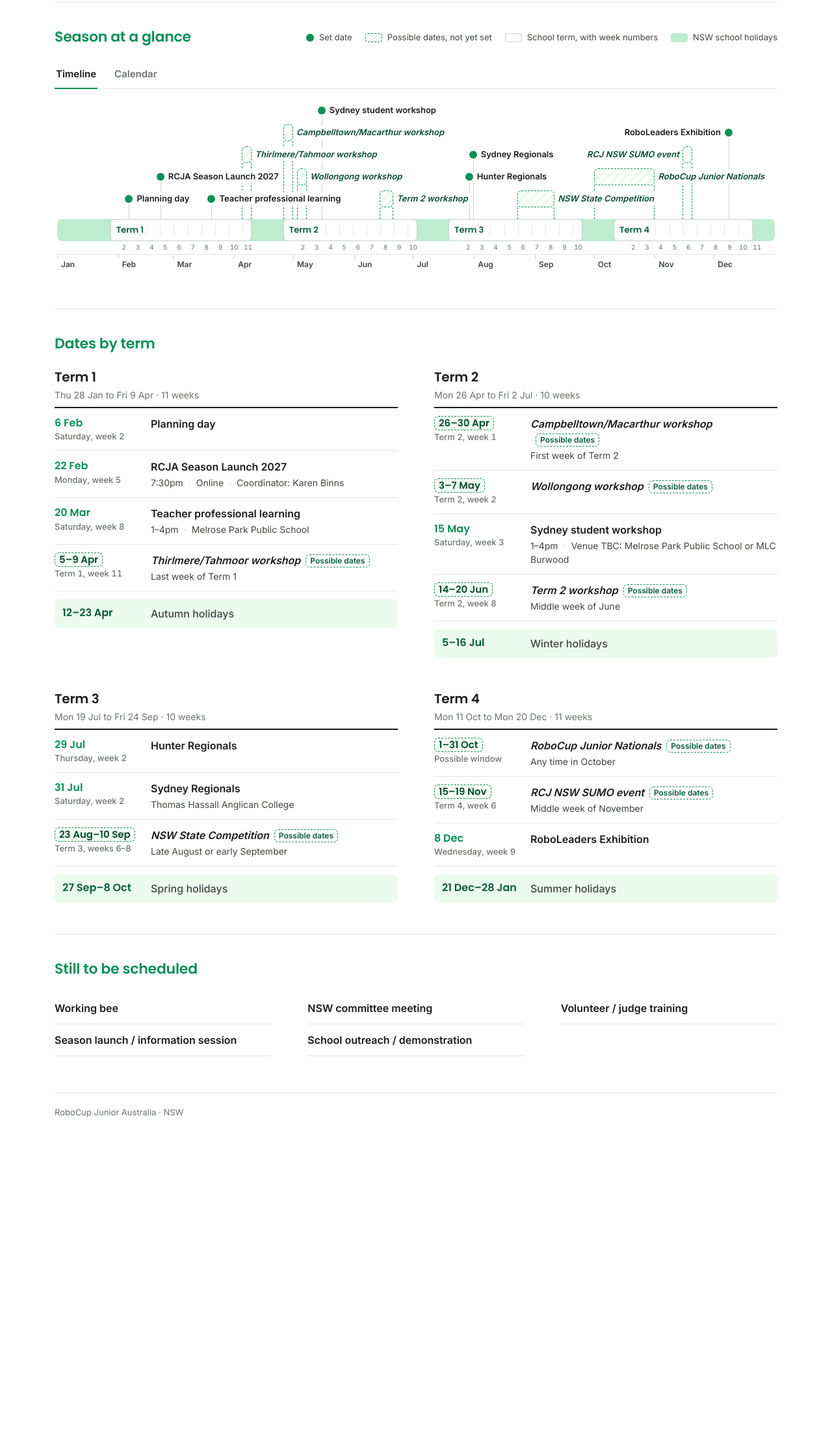
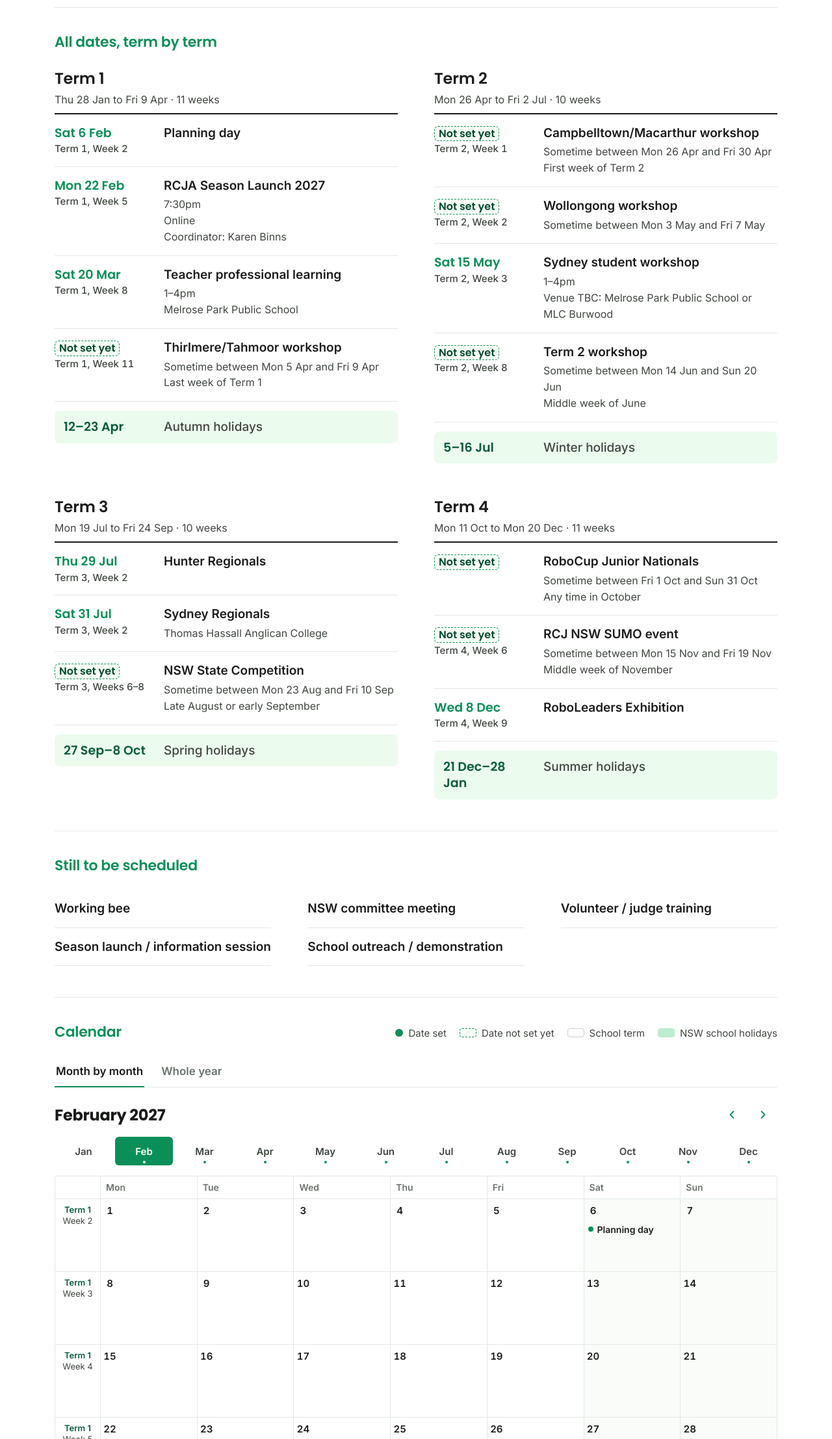
Before and after one commit to talkingj/rcj-2027-dates, a plain HTML site: page index.html in a window 1280 px wide. Shown: the part 369-2583 px from the top of the page at 65% size. Before the commit the page ends 2146 px from the top, so only its background shows below. Drawn offline with Linux system fonts and the light colour scheme.

Commit message:
Put the term-by-term list first, larger text, plainer wording, calendar opens month by month
Co-Authored-By: Claude Opus 5.5 <noreply@anthropic.com>

```diff
--- a/index.html
+++ b/index.html
@@ -21,7 +21,7 @@
 }
 *{box-sizing:border-box;margin:0;padding:0}
 html{background:var(--white)}
-body{background:var(--white);color:var(--charcoal);font-family:var(--font-body);font-size:16px;line-height:1.5;-webkit-font-smoothing:antialiased}
+body{background:var(--white);color:var(--charcoal);font-family:var(--font-body);font-size:18px;line-height:1.55;-webkit-font-smoothing:antialiased}
 h1,h2,h3{font-family:var(--font-display);letter-spacing:-.01em;text-wrap:balance}
 button{font:inherit;color:inherit}
 :focus-visible{outline:2px solid var(--green-700);outline-offset:2px;border-radius:4px}
@@ -35,7 +35,7 @@ button{font:inherit;color:inherit}
 .logo{height:56px;width:auto;display:block;margin-bottom:28px}
 .org{font-weight:600;font-size:17px;color:var(--green-700)}
 h1{font-size:clamp(36px,6.4vw,64px);line-height:1.05;font-weight:800;margin-top:4px}
-.sub{color:var(--gray-700);margin-top:12px}
+.sub{color:var(--gray-700);margin-top:12px;font-size:20px}
 
 .next{background:var(--green-100);border-radius:20px;padding:24px 28px}
 .next-label{font-weight:600;font-size:14px;color:var(--green-800);display:flex;justify-content:space-between;gap:12px}
@@ -51,7 +51,7 @@ section.block + section.block{margin-top:48px}
 h2{font-size:22px;font-weight:600;color:var(--green-700)}
 
 /* Legend */
-.key{display:flex;flex-wrap:wrap;gap:8px 20px;font-size:13px;color:var(--gray-700)}
+.key{display:flex;flex-wrap:wrap;gap:8px 20px;font-size:15px;color:var(--gray-700)}
 .key span{display:inline-flex;align-items:center;gap:8px}
 .sw{display:inline-block;flex:none}
 .sw.ev{width:12px;height:12px;border-radius:999px;background:var(--green-700)}
@@ -70,7 +70,6 @@ h2{font-size:22px;font-weight:600;color:var(--green-700)}
 .it.ev{width:12px}
 .it.ev::before{content:"";width:12px;height:12px;border-radius:999px;background:var(--green-700);box-shadow:0 0 0 3px var(--white)}
 .it.pos{border-radius:6px;background:var(--hatch);border:1.5px dashed var(--green-700);color:var(--green-900)}
-.it.pos .lab{font-style:italic}
 .it:hover .lab{text-decoration:underline;text-underline-offset:3px}
 .stem{position:absolute;width:0;border-left:1px solid var(--gray-300)}
 .stem.pos{border-left-style:dashed;border-left-color:var(--green-700)}
@@ -88,7 +87,7 @@ h2{font-size:22px;font-weight:600;color:var(--green-700)}
 
 /* View switch */
 .views{display:flex;gap:24px;border-bottom:1px solid var(--gray-200);margin-bottom:20px}
-.views button{border:0;background:none;min-height:44px;padding:0 2px;margin-bottom:-1px;font-weight:600;font-size:15px;color:var(--gray-500);border-bottom:2px solid transparent;cursor:pointer}
+.views button{border:0;background:none;min-height:48px;padding:0 2px;margin-bottom:-1px;font-weight:600;font-size:17px;color:var(--gray-500);border-bottom:2px solid transparent;cursor:pointer}
 .views button[aria-selected="true"]{color:var(--charcoal);border-bottom-color:var(--green-700)}
 .views button:hover{color:var(--charcoal)}
 
@@ -101,32 +100,32 @@ h2{font-size:22px;font-weight:600;color:var(--green-700)}
 .mv-nav button:disabled{color:var(--gray-300);cursor:default}
 .mv-nav svg{width:20px;height:20px;stroke:currentColor;fill:none;stroke-width:2.2;stroke-linecap:round;stroke-linejoin:round}
 .mv-strip{display:grid;grid-template-columns:repeat(12,minmax(0,1fr));gap:4px;margin:12px 0 16px}
-.mv-strip button{position:relative;border:0;background:none;border-radius:6px;min-height:36px;font-size:13px;font-weight:600;color:var(--gray-700);cursor:pointer}
+.mv-strip button{position:relative;border:0;background:none;border-radius:6px;min-height:44px;font-size:15px;font-weight:600;color:var(--gray-700);cursor:pointer}
 .mv-strip button:hover{background:var(--green-100)}
 .mv-strip button[aria-current="true"]{background:var(--green-700);color:var(--white)}
 .mv-strip button.has::after{content:"";position:absolute;left:50%;bottom:3px;width:4px;height:4px;margin-left:-2px;border-radius:999px;background:var(--green-700)}
 .mv-strip button.has[aria-current="true"]::after{background:var(--white)}
 @media (max-width:640px){.mv-strip{grid-template-columns:repeat(6,minmax(0,1fr))}}
 .mv{border-top:1px solid var(--gray-200);border-left:1px solid var(--gray-200)}
-.mv-row{display:grid;grid-template-columns:52px minmax(0,1fr)}
+.mv-row{display:grid;grid-template-columns:70px minmax(0,1fr)}
 .mv-days{position:relative;display:grid;grid-template-columns:repeat(7,minmax(0,1fr))}
-.mv-dow > div:first-child,.mv-dow .mv-days > div{font-size:12px;font-weight:600;color:var(--gray-500);padding:6px 8px;border-right:1px solid var(--gray-200);border-bottom:1px solid var(--gray-200)}
-.mv-wk{border-right:1px solid var(--gray-200);border-bottom:1px solid var(--gray-200);padding:8px 4px;font-size:11px;line-height:1.3;color:var(--gray-500);text-align:center}
-.mv-wk b{display:block;font-size:12px;color:var(--green-800)}
+.mv-dow > div:first-child,.mv-dow .mv-days > div{font-size:14px;font-weight:600;color:var(--gray-500);padding:6px 8px;border-right:1px solid var(--gray-200);border-bottom:1px solid var(--gray-200)}
+.mv-wk{border-right:1px solid var(--gray-200);border-bottom:1px solid var(--gray-200);padding:8px 4px;font-size:13px;line-height:1.3;color:var(--gray-700);text-align:center}
+.mv-wk b{display:block;font-size:13px;color:var(--green-800)}
 .cell{min-height:112px;padding:6px 6px 8px;border-right:1px solid var(--gray-200);border-bottom:1px solid var(--gray-200);display:flex;flex-direction:column;gap:4px;min-width:0}
 .cell.out{background:var(--white)}
 .cell.out .num{color:var(--gray-300)}
 .cell.hol{background:var(--green-100)}
 .cell.we:not(.hol){background:#fafcfa}
-.num{position:absolute;top:6px;font-size:13px;font-weight:600;font-variant-numeric:tabular-nums;color:var(--charcoal);width:24px;height:24px;display:grid;place-items:center;border-radius:999px;margin-left:-4px}
+.num{position:absolute;top:6px;font-size:15px;font-weight:600;font-variant-numeric:tabular-nums;color:var(--charcoal);width:24px;height:24px;display:grid;place-items:center;border-radius:999px;margin-left:-4px}
 .cell.today .num{box-shadow:0 0 0 2px var(--charcoal)}
 .cell{position:relative}
-.hol-tag{font-size:11px;font-weight:500;color:var(--green-800);position:absolute;top:10px;right:6px}
-.chip{display:block;width:100%;text-align:left;border:0;background:none;padding:2px 0 2px 14px;position:relative;font-size:12px;font-weight:600;line-height:1.3;color:var(--charcoal);cursor:pointer}
+.hol-tag{font-size:12px;font-weight:500;color:var(--green-800);position:absolute;top:10px;right:6px}
+.chip{display:block;width:100%;text-align:left;border:0;background:none;padding:2px 0 2px 14px;position:relative;font-size:14px;font-weight:600;line-height:1.3;color:var(--charcoal);cursor:pointer}
 .chip::before{content:"";position:absolute;left:0;top:6px;width:8px;height:8px;border-radius:999px;background:var(--green-700)}
 .chip small{display:block;font-weight:500;color:var(--gray-700)}
 .chip:hover{text-decoration:underline;text-underline-offset:2px}
-.bar{position:absolute;height:22px;border:1.5px dashed var(--green-700);border-radius:5px;background:var(--hatch);font-size:12px;font-style:italic;font-weight:600;color:var(--green-900);padding:0 6px;white-space:nowrap;overflow:hidden;text-overflow:ellipsis;text-align:left;cursor:pointer;z-index:1;line-height:19px}
+.bar{position:absolute;height:24px;border:1.5px dashed var(--green-700);border-radius:5px;background:var(--hatch);font-size:13px;font-weight:600;color:var(--green-900);padding:0 6px;white-space:nowrap;overflow:hidden;text-overflow:ellipsis;text-align:left;cursor:pointer;z-index:1;line-height:21px}
 .bar.cl{border-left-style:none;border-top-left-radius:0;border-bottom-left-radius:0}
 .bar.cr{border-right-style:none;border-top-right-radius:0;border-bottom-right-radius:0}
 .mv-list{display:none;margin-top:16px}
@@ -147,23 +146,22 @@ h2{font-size:22px;font-weight:600;color:var(--green-700)}
 /* Terms */
 .terms{display:grid;grid-template-columns:repeat(2,minmax(0,1fr));gap:48px 56px}
 @media (max-width:860px){.terms{grid-template-columns:minmax(0,1fr)}}
-.term h3{font-size:20px;font-weight:600;color:var(--charcoal)}
-.term .range{font-size:14px;color:var(--gray-500);margin-top:2px;padding-bottom:8px;border-bottom:2px solid var(--charcoal)}
-.row{display:grid;grid-template-columns:132px minmax(0,1fr);gap:16px;padding:12px 0;border-bottom:1px solid var(--gray-200);transition:background-color .6s ease-out}
+.term h3{font-size:24px;font-weight:600;color:var(--charcoal)}
+.term .range{font-size:16px;color:var(--gray-700);margin-top:2px;padding-bottom:8px;border-bottom:2px solid var(--charcoal)}
+.row{display:grid;grid-template-columns:150px minmax(0,1fr);gap:18px;padding:16px 0;border-bottom:1px solid var(--gray-200);transition:background-color .6s ease-out}
 .row.flash{background:var(--green-100);transition:none}
-.d{font-family:var(--font-display);font-weight:600;color:var(--green-700);font-variant-numeric:tabular-nums;line-height:1.35}
-.d small{display:block;font-family:var(--font-body);font-weight:500;font-size:13px;color:var(--gray-500);margin-top:2px}
-.t{font-weight:600}
-.m{font-size:14px;color:var(--gray-700);margin-top:2px}
-.m span+span::before{content:"\00B7";margin:0 8px;color:var(--gray-300)}
+.d{font-size:19px;font-family:var(--font-display);font-weight:600;color:var(--green-700);font-variant-numeric:tabular-nums;line-height:1.35}
+.d small{display:block;font-family:var(--font-body);font-weight:500;font-size:15px;color:var(--gray-700);margin-top:2px}
+.t{font-weight:600;font-size:19px;line-height:1.35}
+.m{font-size:16px;color:var(--gray-700);margin-top:4px}
+.m span{display:block}
 .row.pos .d{color:var(--green-900)}
-.row.pos .d b{display:inline-block;font-weight:600;font-size:15px;white-space:nowrap;background:var(--hatch);border:1.5px dashed var(--green-700);border-radius:6px;padding:0 6px}
-.row.pos .t{font-style:italic}
-.tag{display:inline-block;white-space:nowrap;font-style:normal;font-size:12px;font-weight:600;color:var(--green-800);border:1.5px dashed var(--green-700);border-radius:6px;padding:0 6px;margin-left:8px;vertical-align:1px}
-.row.hol{background:var(--green-100);border-bottom:0;border-radius:8px;padding:10px 12px;margin-top:12px;grid-template-columns:120px minmax(0,1fr)}
+.row.pos .d b{display:inline-block;font-weight:600;font-size:16px;white-space:nowrap;background:var(--hatch);border:1.5px dashed var(--green-700);border-radius:6px;padding:0 6px}
+.tag{display:inline-block;white-space:nowrap;font-style:normal;font-size:14px;font-weight:600;color:var(--green-800);border:1.5px dashed var(--green-700);border-radius:6px;padding:0 6px;margin-left:8px;vertical-align:1px}
+.row.hol{background:var(--green-100);border-bottom:0;border-radius:8px;padding:12px 14px;margin-top:14px;grid-template-columns:136px minmax(0,1fr)}
 .row.hol .d{color:var(--green-800)}
 .row.hol .t{font-weight:500;color:var(--gray-700)}
-@media (max-width:420px){.row{grid-template-columns:112px minmax(0,1fr);gap:12px}.row.hol{grid-template-columns:100px minmax(0,1fr)}}
+@media (max-width:480px){.row{grid-template-columns:minmax(0,1fr);gap:4px}.row.hol{grid-template-columns:minmax(0,1fr)}}
 .tbc{display:grid;grid-template-columns:repeat(auto-fill,minmax(240px,1fr));gap:0 56px}
 .tbc .row{grid-template-columns:minmax(0,1fr)}
 .note{color:var(--gray-500);font-size:15px}
@@ -184,21 +182,31 @@ footer{margin-top:56px;padding-top:20px;border-top:1px solid var(--gray-200);fon
     <aside class="next" id="next" aria-label="Next date" hidden></aside>
   </header>
 
+  <section class="block" aria-labelledby="termTitle">
+    <div class="block-head"><h2 id="termTitle">All dates, term by term</h2></div>
+    <div class="terms" id="terms"><p class="note">Loading dates…</p></div>
+  </section>
+
+  <section class="block" id="tbcBlock" aria-labelledby="tbcTitle" hidden>
+    <div class="block-head"><h2 id="tbcTitle">Still to be scheduled</h2></div>
+    <div class="tbc" id="tbc"></div>
+  </section>
+
   <section class="block" aria-labelledby="tlTitle">
     <div class="block-head">
-      <h2 id="tlTitle">Season at a glance</h2>
+      <h2 id="tlTitle">Calendar</h2>
       <div class="key">
-        <span><i class="sw ev"></i>Set date</span>
-        <span><i class="sw pos"></i>Possible dates, not yet set</span>
-        <span><i class="sw term"></i>School term, with week numbers</span>
+        <span><i class="sw ev"></i>Date set</span>
+        <span><i class="sw pos"></i>Date not set yet</span>
+        <span><i class="sw term"></i>School term</span>
         <span><i class="sw hol"></i>NSW school holidays</span>
       </div>
     </div>
     <div class="views" role="tablist" aria-label="View">
-      <button type="button" role="tab" id="tabTl" aria-controls="tlView" aria-selected="true">Timeline</button>
-      <button type="button" role="tab" id="tabMv" aria-controls="mvView" aria-selected="false">Calendar</button>
+      <button type="button" role="tab" id="tabMv" aria-controls="mvView" aria-selected="true">Month by month</button>
+      <button type="button" role="tab" id="tabTl" aria-controls="tlView" aria-selected="false">Whole year</button>
     </div>
-    <div id="tlView" role="tabpanel" aria-labelledby="tabTl">
+    <div id="tlView" role="tabpanel" aria-labelledby="tabTl" hidden>
     <div class="tl-scroll" tabindex="0" aria-label="Season timeline, scrolls sideways">
       <div class="tl" id="tl">
         <div class="lanes" id="lanes"></div>
@@ -209,7 +217,7 @@ footer{margin-top:56px;padding-top:20px;border-top:1px solid var(--gray-200);fon
     </div>
     <p class="tl-hint">Scroll sideways to see the whole year.</p>
     </div>
-    <div id="mvView" role="tabpanel" aria-labelledby="tabMv" hidden>
+    <div id="mvView" role="tabpanel" aria-labelledby="tabMv">
       <div class="mv-head">
         <h3 id="mvTitle" aria-live="polite"></h3>
         <div class="mv-nav">
@@ -221,16 +229,6 @@ footer{margin-top:56px;padding-top:20px;border-top:1px solid var(--gray-200);fon
       <div class="mv" id="mvGrid"></div>
       <div class="mv-list" id="mvList"></div>
     </div>
-  </section>
-
-  <section class="block" aria-labelledby="termTitle">
-    <div class="block-head"><h2 id="termTitle">Dates by term</h2></div>
-    <div class="terms" id="terms"><p class="note">Loading dates…</p></div>
-  </section>
-
-  <section class="block" id="tbcBlock" aria-labelledby="tbcTitle" hidden>
-    <div class="block-head"><h2 id="tbcTitle">Still to be scheduled</h2></div>
-    <div class="tbc" id="tbc"></div>
   </section>
 
   <footer>RoboCup Junior Australia &middot; NSW</footer>
@@ -274,10 +272,10 @@ footer{margin-top:56px;padding-top:20px;border-top:1px solid var(--gray-200);fon
     const t = termOf(e.start);
     if (!t) return '';
     const w1 = weekIn(t, e.start);
-    if (e.start === lastDay(e)) return `${t.title}, week ${w1}`;
+    if (e.start === lastDay(e)) return `${t.title}, Week ${w1}`;
     if (termOf(lastDay(e)) !== t) return '';
     const w2 = weekIn(t, lastDay(e));
-    return w1 === w2 ? `${t.title}, week ${w1}` : `${t.title}, weeks ${w1}–${w2}`;
+    return w1 === w2 ? `${t.title}, Week ${w1}` : `${t.title}, Weeks ${w1}–${w2}`;
   }
 
   // ----- Next date card -----
@@ -302,7 +300,7 @@ footer{margin-top:56px;padding-top:20px;border-top:1px solid var(--gray-200);fon
   // ----- Timeline -----
   const measure = (() => {
     const c = document.createElement('canvas').getContext('2d');
-    return (t, italic) => { c.font = `${italic ? 'italic ' : ''}600 13px Inter, "Segoe UI", sans-serif`; return Math.ceil(c.measureText(t).width); };
+    return (t) => { c.font = `600 13px Inter, "Segoe UI", sans-serif`; return Math.ceil(c.measureText(t).width); };
   })();
 
   function renderTimeline() {
@@ -381,13 +379,15 @@ footer{margin-top:56px;padding-top:20px;border-top:1px solid var(--gray-200);fon
     const pos = e.kind === 'possible';
     const a = parse(e.start);
     const wl = weekLabel(e);
+    const b = parse(lastDay(e));
     const d = pos
-      ? `<b>${spanText(e)}</b><small>${wl || 'Possible window'}</small>`
-      : `${spanText(e)}<small>${DAYS[a.getDay()]}${wl ? ', week ' + weekIn(termOf(e.start), e.start) : ''}</small>`;
-    const meta = [e.time, e.place, e.coordinator && `Coordinator: ${e.coordinator}`, e.note].filter(Boolean).map(x => `<span>${esc(x)}</span>`).join('');
+      ? `<b>Not set yet</b><small>${wl || ''}</small>`
+      : `${DOW[a.getDay()]} ${spanText(e)}<small>${wl}</small>`;
+    const between = pos ? `Sometime between ${DOW[a.getDay()]} ${spanText({start: e.start})} and ${DOW[b.getDay()]} ${spanText({start: lastDay(e)})}` : '';
+    const meta = [between, e.time, e.place, e.coordinator && `Coordinator: ${e.coordinator}`, e.note].filter(Boolean).map(x => `<span>${esc(x)}</span>`).join('');
     return `<div class="row${pos ? ' pos' : ''}" ${ref ? 'data-ref' : 'data-id'}="${e.id}">
       <div class="d">${d}</div>
-      <div><p class="t">${esc(e.title)}${pos ? '<span class="tag">Possible dates</span>' : ''}</p>${meta ? `<p class="m">${meta}</p>` : ''}</div>
+      <div><p class="t">${esc(e.title)}</p>${meta ? `<p class="m">${meta}</p>` : ''}</div>
     </div>`;
   }
   const holRow = h => `<div class="row hol"><div class="d">${spanText(h)}</div><div><p class="t">${esc(h.title)}</p></div></div>`;
@@ -447,11 +447,11 @@ footer{margin-top:56px;padding-top:20px;border-top:1px solid var(--gray-200);fon
         laneEnd[lane] = c1;
         segs.push({e, c0, c1, lane, cl: e.start < wS, cr: lastDay(e) > wE});
       }
-      const pad = 34 + laneEnd.length * 26;
+      const pad = 36 + laneEnd.length * 28;
       // Term week label
       const tDay = days.find(d => termOf(iso(d)));
       const t = tDay && termOf(iso(tDay));
-      const wkLabel = t ? `<b>T${t.title.replace('Term ', '')}</b>Wk ${weekIn(t, iso(tDay))}` : '';
+      const wkLabel = t ? `<b>${t.title}</b>Week ${weekIn(t, iso(tDay))}` : '';
       let cells = '';
       for (const d of days) {
         const k = iso(d), wd = d.getDay();
@@ -465,7 +465,7 @@ footer{margin-top:56px;padding-top:20px;border-top:1px solid var(--gray-200);fon
         const holTag = hol && d.getMonth() === month && (k === hol.start || wd === 1 || d.getDate() === 1) ? `<span class="hol-tag">${esc(hol.title.replace(' holidays', ' hols'))}</span>` : '';
         cells += `<div class="${cls.join(' ')}" style="padding-top:${pad}px"><span class="num">${d.getDate()}</span>${holTag}${evs.map(e => `<button type="button" class="chip" data-go="${e.id}" title="${esc(e.title)}">${esc(e.title)}${e.time ? `<small>${esc(e.time)}</small>` : ''}</button>`).join('')}</div>`;
       }
-      const bars = segs.map(sg => `<button type="button" class="bar${sg.cl ? ' cl' : ''}${sg.cr ? ' cr' : ''}" data-go="${sg.e.id}" title="${esc(sg.e.title)}: possibly ${esc(spanText(sg.e))}" style="top:${32 + sg.lane * 26}px;left:calc(${sg.c0} * 100% / 7 + ${sg.cl ? 0 : 4}px);width:calc(${sg.c1 - sg.c0 + 1} * 100% / 7 - ${(sg.cl ? 0 : 4) + (sg.cr ? 0 : 4)}px)">${esc(sg.e.title)}</button>`).join('');
+      const bars = segs.map(sg => `<button type="button" class="bar${sg.cl ? ' cl' : ''}${sg.cr ? ' cr' : ''}" data-go="${sg.e.id}" title="${esc(sg.e.title)}: possibly ${esc(spanText(sg.e))}" style="top:${34 + sg.lane * 28}px;left:calc(${sg.c0} * 100% / 7 + ${sg.cl ? 0 : 4}px);width:calc(${sg.c1 - sg.c0 + 1} * 100% / 7 - ${(sg.cl ? 0 : 4) + (sg.cr ? 0 : 4)}px)">${esc(sg.e.title)}</button>`).join('');
       html += `<div class="mv-row"><div class="mv-wk">${wkLabel}</div><div class="mv-days">${cells}${bars}</div></div>`;
     }
     $('#mvGrid').innerHTML = html;
@@ -483,14 +483,14 @@ footer{margin-top:56px;padding-top:20px;border-top:1px solid var(--gray-200);fon
     $('#tabTl').setAttribute('aria-selected', String(!mv));
     $('#tabMv').setAttribute('aria-selected', String(mv));
     $('#tlView').hidden = mv; $('#mvView').hidden = !mv;
-    try { localStorage.setItem('rcj-view', v); } catch {}
+    try { localStorage.setItem('rcj-view2', v); } catch {}
     if (!mv && terms.length) renderTimeline();
   }
   $('#tabTl').onclick = () => setView('timeline');
   $('#tabMv').onclick = () => setView('calendar');
   document.querySelector('.views').addEventListener('keydown', ev => {
     if (ev.key !== 'ArrowLeft' && ev.key !== 'ArrowRight') return;
-    const next = ev.target.id === 'tabTl' ? $('#tabMv') : $('#tabTl');
+    const next = ev.target.id === 'tabMv' ? $('#tabTl') : $('#tabMv');
     next.focus(); next.click();
   });
 
@@ -524,7 +524,7 @@ footer{margin-top:56px;padding-top:20px;border-top:1px solid var(--gray-200);fon
       const nx = items.find(e => lastDay(e) >= todayIso);
       month = nx && parse(nx.start).getFullYear() === YEAR ? parse(nx.start).getMonth() : 0;
       renderNext(); renderTerms(); renderTbc(); renderMonth();
-      let v = 'timeline'; try { v = localStorage.getItem('rcj-view') || v; } catch {}
+      let v = 'calendar'; try { v = localStorage.getItem('rcj-view2') || v; } catch {}
       if (location.hash === '#calendar') v = 'calendar';
       if (location.hash === '#timeline') v = 'timeline';
       const hm = MON.findIndex(m => '#' + m.toLowerCase() === location.hash.toLowerCase());
```
